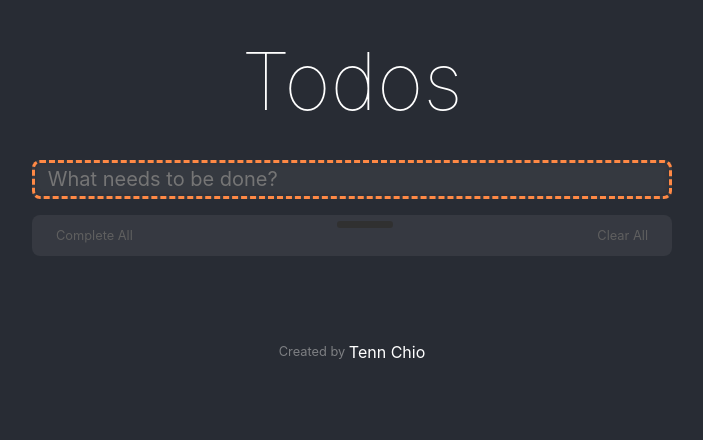
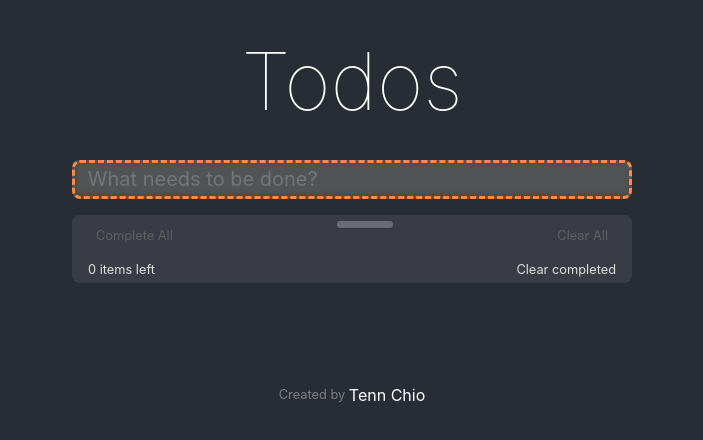
Before and after one commit to chioio/typescript-stages, a React (Create React App) app in the folder packages/todo-app-react/: page / in a window 1280 px wide. Shown: the top 440 px of the page, without its empty margins (288-991 px from the left). Built offline with nearby package versions, Linux system fonts and the light colour scheme.

Commit message:
☺︎ practice: react-todo-app todo list item

```diff
--- a/packages/todo-app-react/src/App.tsx
+++ b/packages/todo-app-react/src/App.tsx
@@ -1,5 +1,5 @@
 import { useEffect, useReducer, useContext } from 'react'
-import { LocalStorageKey } from './typings'
+import { AppState, LocalStorageKey } from './typings'
 import NewTodoTextInput from './components/NewTodoTextInput'
 import Copyright from './components/Footer'
 import TodoAppContext from './context/TodoAppContext'
@@ -39,17 +39,18 @@ const App = () => {
 const Layout = styled.div`
   min-height: 100vh;
   background-color: #282c34;
-  padding: 0 25%;
+  padding: 0 15%;
 `
 
 const TodoApp = styled.section`
-  .todo-app {
-    display: flex;
-    align-items: center;
-    flex-direction: column;
-    justify-content: center;
-    position: relative;
-  }
+  display: flex;
+  flex-direction: column;
+  align-items: center;
+  justify-content: center;
+  max-width: 35rem;
+  margin: 0 auto;
+  position: relative;
+  box-sizing: border-box;
 `
 
 export default App
--- a/packages/todo-app-react/src/components/NewTodoTextInput/index.tsx
+++ b/packages/todo-app-react/src/components/NewTodoTextInput/index.tsx
@@ -53,7 +53,7 @@ const Layout = styled.div`
   input {
     width: inherit;
     padding: 0.35rem 1rem;
-    background-color: #ffffff30;
+    background-color: #50545a;
     color: #fff;
     font-size: 1.25rem;
     font-family: inherit;
@@ -69,7 +69,7 @@ const Layout = styled.div`
       outline: none;
       padding: 0.15rem 0.8rem;
       border: #ff8945 dashed 0.2rem;
-      background-color: #ffffff10;
+      background-color: #505454;
     }
   }
 `
--- a/packages/todo-app-react/src/components/TodoList/Features/index.tsx
+++ /dev/null
@@ -1,87 +0,0 @@
-import { useContext } from 'react'
-import TodoAppContext from '../../../context/TodoAppContext'
-// import { Link } from '@reach/router'
-import styled from 'styled-components'
-
-const Filter = () => {
-  return (
-    <div className="filter">
-      <span>
-        {/* <Link className={path.all ? 'selected' : ''} to={path.all}> */}
-        All
-        {/* </Link> */}
-      </span>
-      <span>
-        {/* <Link className={path.active ? 'selected': ''} to={path.active}> */}
-        Active
-        {/* </Link> */}
-      </span>
-      <span>
-        {/* <Link className={path.completed ? 'selected': ''} to={path.completed}> */}
-        Completed
-        {/* </Link> */}
-      </span>
-    </div>
-  )
-}
-
-const Features = () => {
-  const { appContext } = useContext(TodoAppContext)
-
-  return (
-    <Layout>
-      <span className={appContext.todos.length === 0 ? 'un-clickable' : ''}>
-        Complete All
-      </span>
-      <div className="center">
-        <span></span>
-        {appContext.todos.length > 0 ? <Filter /> : null}
-      </div>
-      <span className={appContext.todos.length === 0 ? 'un-clickable' : ''}>
-        Clear All
-      </span>
-    </Layout>
-  )
-}
-
-const Layout = styled.div`
-  display: flex;
-  align-items: center;
-  justify-content: space-between;
-  width: 100%;
-  padding: 0.4rem 0;
-
-  span {
-    font-size: 0.8rem;
-    margin: 0 0.5rem;
-    user-select: none;
-  }
-
-  .un-clickable {
-    color: #5f5f5f;
-  }
-
-  .center {
-    height: 1.75rem;
-    display: flex;
-    flex-direction: column;
-    align-items: center;
-    justify-content: space-between;
-    &>span {
-      &:first-child {
-        display: block;
-        width: 3.5rem;
-        height: 0.4rem;
-        border-radius: 0.2rem;
-        background-color: #303030;
-      }
-    }
-    .filter {
-      display: flex;
-      justify-content: space-around;
-    }
-  }
-}
-`
-
-export default Features
--- a/packages/todo-app-react/src/components/TodoList/index.tsx
+++ b/packages/todo-app-react/src/components/TodoList/index.tsx
@@ -1,37 +1,124 @@
 import { useContext } from 'react'
 import TodoAppContext from '../../context/TodoAppContext'
-import Features from './Features'
 import styled from 'styled-components'
+
+const Filter = () => {
+  return (
+    <div className="filter">
+      <span>
+        {/* <Link className={path.all ? 'selected' : ''} to={path.all}> */}
+        All
+        {/* </Link> */}
+      </span>
+      <span>
+        {/* <Link className={path.active ? 'selected': ''} to={path.active}> */}
+        Active
+        {/* </Link> */}
+      </span>
+      <span>
+        {/* <Link className={path.completed ? 'selected': ''} to={path.completed}> */}
+        Completed
+        {/* </Link> */}
+      </span>
+    </div>
+  )
+}
 
 const TodoList = () => {
   const { appContext } = useContext(TodoAppContext)
 
   return (
     <Layout>
-      <Features />
+      {/* Top Features  */}
+      <div className="top-features">
+        <span className={appContext.todos.length === 0 ? 'un-clickable' : ''}>
+          Complete All
+        </span>
+        <div className="center">
+          {appContext.todos.length > 0 ? <Filter /> : null}
+        </div>
+        <span className={appContext.todos.length === 0 ? 'un-clickable' : ''}>
+          Clear All
+        </span>
+      </div>
+      {/* Todo Item List */}
       {appContext.todos.map((todo, index) => (
         <h2 key={index}>{todo.text}</h2>
       ))}
+      {/* Bottom Features */}
+      <div className="bottom-features">
+        <span>{appContext.todos.length} items left</span>
+        <span>Clear completed</span>
+      </div>
     </Layout>
   )
 }
 
 const Layout = styled.div`
+  position: relative;
   width: 100%;
+  max-height: 50vh;
+  overflow: scroll;
   min-height: 1rem;
   border-radius: 0.5rem;
-  background-color: #ffffff10;
+  background-color: #353941;
   color: #dfdfdf;
   margin: 1rem 0;
-  padding: 0 1rem;
   box-sizing: border-box;
+  .top-features,
+  .bottom-features {
+    display: flex;
+    align-items: center;
+    justify-content: space-between;
+    position: sticky;
+    top: 0;
+    bottom: 0;
+    left: 0;
+    right: 0;
+    padding: 0.4rem 1rem;
+    background-color: #3d414a90;
+    backdrop-filter: blur(5px);
+    font-size: 0.8rem;
+  }
+  .top-features {
+    margin: 0;
+    span {
+      margin: 0 0.5rem;
+      user-select: none;
+    }
+
+    .un-clickable {
+      color: #5f5f5f;
+    }
+
+    .center {
+      height: 1.75rem;
+      display: flex;
+      flex-direction: column;
+      align-items: center;
+      justify-content: space-between;
+      &::before {
+        content: '';
+        width: 3.5rem;
+        height: 0.4rem;
+        background-color: #696c72;
+        box-shadow: 0 1px 1px #333740;
+        border-radius: 0.2rem;
+      }
+      .filter {
+        display: flex;
+        justify-content: space-around;
+      }
+    }
+  }
+
   h2 {
     margin: 0;
     padding: 1rem;
     border-bottom: 1px solid #80808030;
-  }
-  h2:last-child {
-    border: none;
+    &:last-child {
+      border: none;
+    }
   }
 `
 
--- a/packages/todo-app-react/src/store/AppStore.ts
+++ b/packages/todo-app-react/src/store/AppStore.ts
@@ -1,9 +1,16 @@
-import { AppState, AppAction } from '../typings'
+import { Todo, AppState, AppAction } from 'src/typings'
 
 const reducer = (state: AppState, action: AppAction) => {
+  let todos: Todo[] = []
   switch (action.type) {
     case 'NEW_TODO':
-      const todos = [action.todo, ...state.todos]
+      todos = [action.todo, ...state.todos]
+      return {
+        ...state,
+        todos
+      }
+    case 'REMOVE_TODO':
+      todos = action.todos
       return {
         ...state,
         todos,
--- a/packages/todo-app-react/src/typings/index.ts
+++ b/packages/todo-app-react/src/typings/index.ts
@@ -1,4 +1,4 @@
-import { LoadAppStateFromLocalStorage } from "../utils"
+import { LoadAppStateFromLocalStorage } from '../utils'
 
 export type Todo = {
   id: number
@@ -7,15 +7,20 @@ export type Todo = {
 }
 
 export interface AppRoutes {
-  all: '/',
-  active: '/active',
+  all: '/'
+  active: '/active'
   completed: '/completed'
 }
 
-export interface AppAction {
-  type: 'NEW_TODO',
-  todo: Todo
-}
+export type AppAction =
+  | {
+      type: 'NEW_TODO'
+      todo: Todo
+    }
+  | {
+      type: 'REMOVE_TODO'
+      todos: Todo[]
+    }
 
 export interface AppState {
   todos: Todo[]
```
Also changed, not shown: packages/todo-app-react/src/components/TodoList/TodoItem/index.tsx (+63 -3 lines), 1 other file (tests, documents, lock files or other folders).
